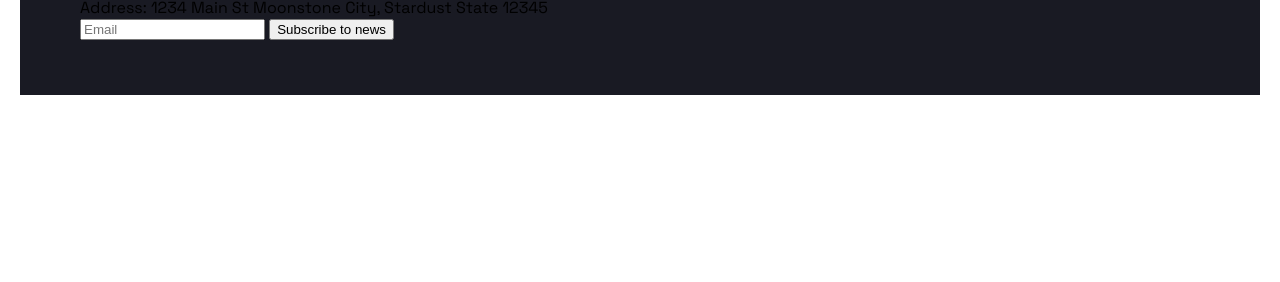
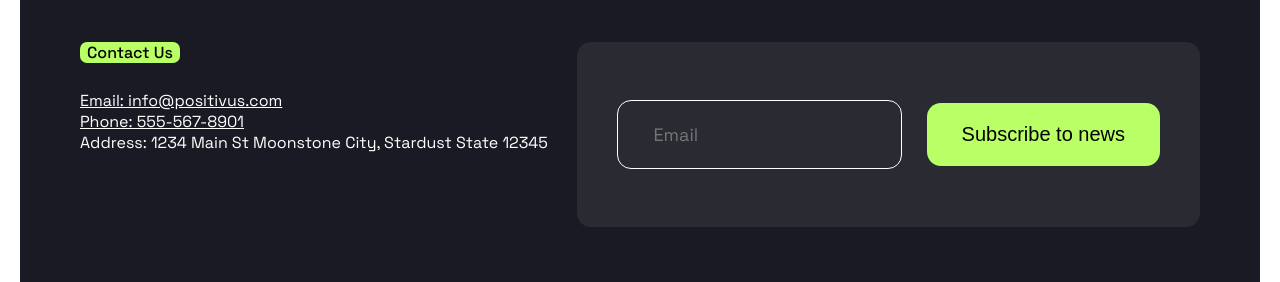
Before and after one commit to kate-postnikova/positivus, a website: page index.html in a window 1280 px wide. Shown: the part 7016-7298 px from the top of the page. Before the commit the page ends 7111 px from the top, so only its background shows below. Drawn offline with nearby package versions, Linux system fonts and the light colour scheme; files whose address does not match are found by name.

Commit message:
Footer initial layout is created

```diff
--- a/index.html
+++ b/index.html
@@ -475,14 +475,17 @@
             </a>
           </div>
         </div>
-        <div class="">
-          <h4 class="title-highlighting title-highlighting_type_green">Contact Us</h4>
-          <a href="tel:555-567-8901">Phone: 555-567-8901</a>
-          <p>Address: 1234 Main St Moonstone City, Stardust State 12345</p>
-        </div>
-        <div class="">
-          <input type="email" placeholder="Email">
-          <button>Subscribe to news</button>
+        <div class="contact-block">
+          <div class="contact-block__info">
+            <h4 class="title_footer title-highlighting title-highlighting_type_green">Contact Us</h4>
+            <a href="email:info@positivus.com">Email: info@positivus.com</a>
+            <a href="tel:555-567-8901">Phone: 555-567-8901</a>
+            <p>Address: 1234 Main St Moonstone City, Stardust State 12345</p>
+          </div>
+          <form class="contact-block__form">
+            <input class="contact-block__input" type="email" placeholder="Email">
+            <button class="contact-block__button">Subscribe to news</button>
+          </form>
         </div>
       </section>
     </main>
--- a/styles/style.css
+++ b/styles/style.css
@@ -513,7 +513,9 @@
   background-color: #191A23;
   padding: 55px 60px;
   border-radius: 45px 45px 0 0;
+  color: #fff;
 }
+
 
 .top-section {
   display: flex;
@@ -525,3 +527,45 @@
   color: #fff;
   text-decoration: underline;
 }
+
+.contact-block {
+  display: flex;
+  justify-content: space-between;
+  margin-top: 66px;
+}
+
+.contact-block__info {
+  display: flex;
+  flex-direction: column;
+  align-items: flex-start;
+  /* width: 332px; */
+}
+
+.title_footer {
+  margin-bottom: 27px;
+}
+
+.contact-block__form {
+  padding: 58px 40px;
+  background-color: #292A32;
+  border-radius: 14px;
+}
+
+.contact-block__input {
+  width: 285px;
+  border-radius: 14px;
+  border: 1px solid #FFF;
+  padding: 22px 35px;
+  background: transparent;
+  font-size: 18px;
+  font-family: 'Space Grotesk';
+  margin-right: 20px;
+}
+
+.contact-block__button {
+  border-radius: 14px;
+  background: #B9FF66;
+  padding: 20px 35px;
+  border: none;
+  font-size: 20px;
+}
```
